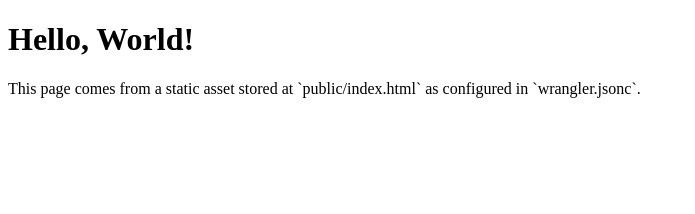
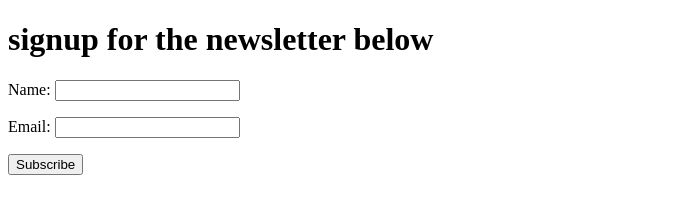
Before and after one commit to chrixip/chrixi, a website: page public/index.html in a window 1280 px wide. Shown: the whole page, without its empty margins (0-695 px from the left). Drawn offline with Linux system fonts and the light colour scheme.

Commit message:
update index.html

```diff
--- a/public/index.html
+++ b/public/index.html
@@ -1,12 +1,28 @@
-<!doctype html>
-<html lang="en">
+<!DOCTYPE html>
+<html>
 	<head>
-		<meta charset="UTF-8" />
-		<meta name="viewport" content="width=device-width, initial-scale=1.0" />
-		<title>Hello, World!</title>
+		<meta charset="utf-8">
+		<meta http-equiv="X-UA-Compatible" content="IE=edge">
+		<title>welcome to the bog...</title>
+		<meta name="description" content="mine own site">
+		<meta name="viewport" content="width=device-width, initial-scale=1">
+		<link rel="stylesheet" href="">
 	</head>
 	<body>
-		<h1 id="heading">Hello, World!</h1>
-		<p>This page comes from a static asset stored at `public/index.html` as configured in `wrangler.jsonc`.</p>
+		<script src="" async defer></script>
+		<h1>signup for the newsletter below</h1>
+		<form method="POST" action = "/api/submit">
+			<p>
+				<label for = "name">Name:</label>
+				<input type = "text" id="name" name="user_name" />
+			</p>
+			<p>
+				<label for = "email">Email:</label>
+				<input type="email" id="email" name="user_email" />
+			</p>
+		</form>
+		<p class="button">
+			<button type="submit">Subscribe</button>
+		</p>
 	</body>
 </html>
```
